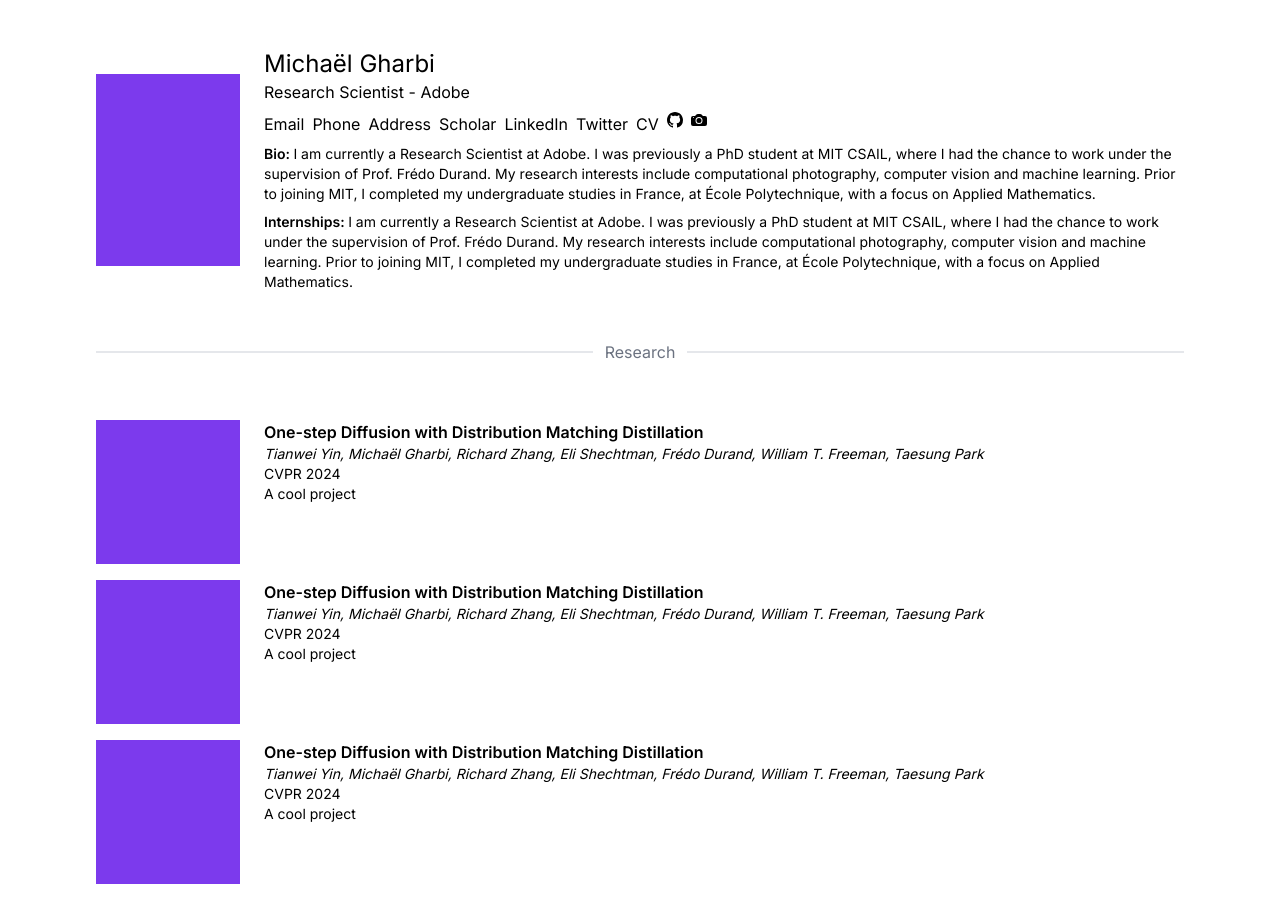
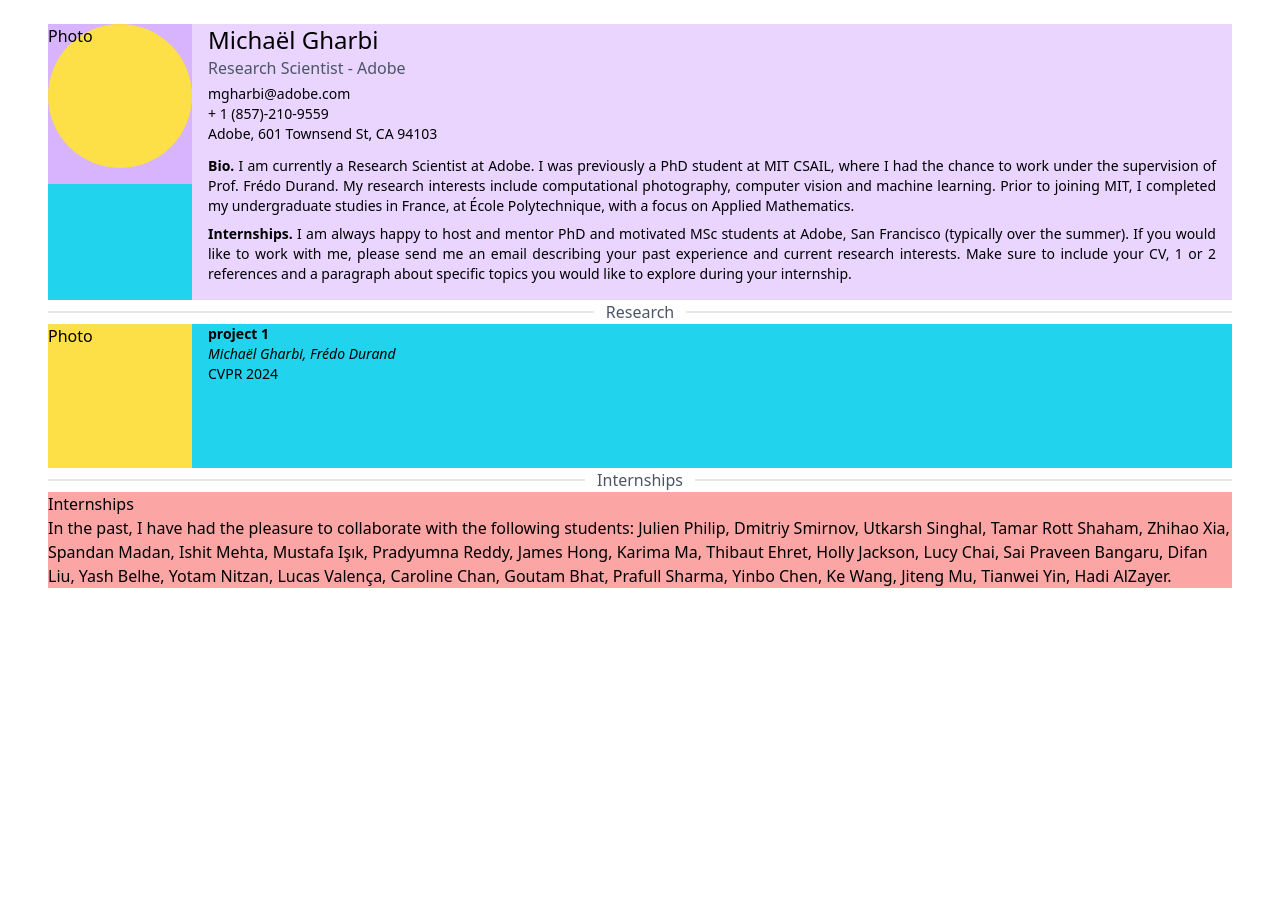
Before and after one commit to mgharbi/mgharbi.github.io, a Next.js app: page / in a window 1280 px wide. Shown: the top 922 px of the page. After the commit the page ends 800 px from the top, so only its background shows below. Built offline with nearby package versions, Linux system fonts and the light colour scheme.

Commit message:
adds mock elts

```diff
--- a/package.json
+++ b/package.json
@@ -11,9 +11,12 @@
   "dependencies": {
     "@emotion/react": "^11.11.3",
     "@emotion/styled": "^11.11.0",
+    "@fortawesome/fontawesome-svg-core": "^6.5.1",
+    "@fortawesome/free-brands-svg-icons": "^6.5.1",
+    "@fortawesome/free-solid-svg-icons": "^6.5.1",
+    "@fortawesome/react-fontawesome": "^0.2.0",
     "next": "14.1.0",
     "react": "^18",
-    "react-bootstrap-icons": "^1.10.3",
     "react-dom": "^18"
   },
   "devDependencies": {
--- a/src/app/page.tsx
+++ b/src/app/page.tsx
@@ -1,58 +1,139 @@
 import Image from "next/image";
 import Link from "next/link";
-
-import { Github, CameraFill } from "react-bootstrap-icons";
+import { FontAwesomeIcon } from '@fortawesome/react-fontawesome'
+import { faGoogleScholar, faGithub, faTwitter, faLinkedin } from '@fortawesome/free-brands-svg-icons'
+import { faCamera, faHouse, faFilePdf, faCodeBranch } from '@fortawesome/free-solid-svg-icons'
 
 
-function Project({name, description, authors, venue, year}) {
-  const authorList = authors.map((author, index) => {
+function Project({project}) {
+  const authorList = project.authors.map((author, index) => {
     // if (author == "Michaël Gharbi" ){
     //   author = <span className="font-semibold">{author}</span>;
     // }
-    if (index < authors.length - 1) {
+    if (index < project.authors.length - 1) {
       return author + ", ";
     }
     return author;
   }).join('');
 
   return (
-    <div className="flex flex-row py-2">
-      <Link href="">
-        <div className="w-36 h-36 relative bg-clip-border bg-violet-600"></div>
-      </Link>
-      <div className="ps-6">
-        <Link href="" className="hover:text-sky-500">
-          <h3 className="font-semibold">{name}</h3>
-        </Link>
-        <p className="italic text-sm">{authorList}</p>
-        <p className="text-sm">{venue} {year}</p>
-        <p className="text-sm">{description}</p>
+    <div className="flex bg-cyan-400">
+      <div className="flex-none bg-yellow-300 w-36 h-36">
+        Photo
+      </div>
+      <div className="ps-2 text-sm sm:px-4">
+        <h3 className="font-semibold">{project.title}</h3>
+        <p className="italic">{authorList}</p>
+        <p>{project.venue} {project.year}</p>
+        <ul className="flex space-x-4 sm:space-x-2 items-center pt-2">
+          { project.homepage ? (
+              <li className="w-6 sm:w-4">
+                <Link href={project.homepage} className="hover:text-sky-500">
+                  <FontAwesomeIcon icon={faHouse} fixedWidth listItem/>
+                </Link>
+              </li>
+            ) : null
+          }
+          { project.pdf ? (
+              <li className="w-6 sm:w-4">
+              <Link href="" className="hover:text-sky-500">
+                <FontAwesomeIcon icon={faFilePdf} fixedWidth listItem/>
+              </Link>
+              </li>
+            ) : null
+          }
+          { project.code ? (
+              <li className="w-6 sm:w-4">
+              <Link href="" className="hover:text-sky-500">
+                <FontAwesomeIcon icon={faGithub} fixedWidth listItem/>
+              </Link>
+              </li>
+            ) : null
+          }
+        </ul>
       </div>
     </div>
-  )
+  );
+}
+
+function Projects() {
+  let projects = [
+    {
+      "title": "project 1",
+      "authors": ["Michaël Gharbi", "Frédo Durand"],
+      "venue": "CVPR",
+      "year": "2024",
+      "homepage": "http",
+      "code": "http",
+      "pdf": "http",
+    }
+  ];
+  return (
+    <ul>
+      {
+        projects.map((project, index) => (
+          <li key={index}>
+            <Project project={project}/>
+          </li>
+        ))
+      }
+    </ul>
+  );
+}
+
+function SocialLinks() {
+  const links = [
+    ["https://scholar.google.com/citations?user=R6jgG94AAAAJ&hl=en", faGoogleScholar],
+    ["https://github.com/mgharbi", faGithub],
+    ["https://www.linkedin.com/in/michaelgharbi/", faLinkedin],
+    ["https://twitter.com/m_gharbi", faTwitter],
+    ["https://www.vernissage-indigenous.com/", faCamera],
+  ];
+  return (
+    <ul className="flex flex-row space-x-2 text-sm my-2 items-center">
+      {
+        links.map(([link, icon], index) => (
+          <li className="w-6 sm:w-5" key={index}>
+            <Link href={link} className="hover:text-sky-500">
+              <FontAwesomeIcon icon={icon} fixedWidth listItem/>
+            </Link>
+          </li>
+      ))
+      }
+    </ul>
+  );
+}
+
+function Divider({title}) {
+  return (
+    <div className="flex items-center">
+      <div className="flex-1 border-t-2 border-gray-200"></div>
+        <span className="px-3 text-gray-600">{title}</span>
+      <div className="flex-1 border-t-2 border-gray-200"></div>
+    </div>
+  );
 }
 
 export default function Home() {
   return (
-    <main className="flex flex-col px-24 py-12">
-      <div className="flex flex-row items-center">
-        <div className="top-0 shrink-0 w-36 h-48 relative bg-violet-600 "></div>
-        <div className="ps-6">
+    <main className="p-2 sm:p-6 lg:px-12 md:px-6 sm:px-6 font-sans">
+      <div className="flex flex-col sm:flex-row items-center sm:items-start bg-cyan-400">
+        <div className="bg-purple-300 flex flex-col items-center">
+          <div className="flex-none bg-yellow-300 w-36 h-36 rounded-full">
+            Photo
+          </div>
+          <SocialLinks/>
+        </div>
+        <div className="bg-purple-200 pt-2 pb-4 sm:pt-0 sm:px-4">
           <h1 className="text-2xl">Michaël Gharbi</h1>
-          <h3 className="">Research Scientist - Adobe</h3>
-          <ul className="flex flex-row pt-2">
-            <li className="pe-2">Email</li>
-            <li className="pe-2">Phone</li>
-            <li className="pe-2">Address</li>
-            <li className="pe-2">Scholar</li>
-            <li className="pe-2">LinkedIn</li>
-            <li className="pe-2">Twitter</li>
-            <li className="pe-2">CV</li>
-            <li className="pe-2"><Link href="https://github.com/mgharbi" className="hover:text-sky-500"><Github/></Link></li>
-            <li className="pe-2"><Link href="https://www.vernissage-indigenous.com/" className="hover:text-sky-500"><CameraFill/></Link></li>
+          <h3 className="text-gray-600">Research Scientist - Adobe</h3>
+          <ul className="flex flex-col my-1 text-sm items-start ">
+            <li><a href="mailto:mgharbi@adobe.com" className="hover:text-sky-500">mgharbi@adobe.com</a></li>
+            <li>+ 1 (857)-210-9559</li>
+            <li><Link href="https://goo.gl/maps/Dpp2mXCJHjpRxwHL9" className="hover:text-sky-500">Adobe, 601 Townsend St, CA 94103</Link></li>
           </ul>
-          <p className="pt-2 text-sm">
-            <span className="font-semibold">Bio: </span>
+          <p className="pt-2 text-sm text-justify">
+            <span className="font-semibold">Bio. </span>
             I am currently a Research Scientist at Adobe. I was previously a PhD
             student at MIT CSAIL, where I had the chance to work under the
             supervision of Prof. Frédo Durand. My research interests include
@@ -60,33 +141,33 @@ export default function Home() {
             to joining MIT, I completed my undergraduate studies in France, at
             École Polytechnique, with a focus on Applied Mathematics.
           </p>
-          <p className="pt-2 text-sm">
-            <span className="font-semibold">Internships: </span>
-            I am currently a Research Scientist at Adobe. I was previously a PhD
-            student at MIT CSAIL, where I had the chance to work under the
-            supervision of Prof. Frédo Durand. My research interests include
-            computational photography, computer vision and machine learning. Prior
-            to joining MIT, I completed my undergraduate studies in France, at
-            École Polytechnique, with a focus on Applied Mathematics.
+          <p className="pt-2 text-sm text-justify">
+            <span className="font-semibold">Internships. </span>
+            I am always happy to host and mentor PhD and motivated MSc students
+            at Adobe, San Francisco (typically over the summer). If you would
+            like to work with me, please send me an email describing your past
+            experience and current research interests. Make sure to include your
+            CV, 1 or 2 references and a paragraph about specific topics you
+            would like to explore during your internship.
           </p>
         </div>
       </div>
-      <div className="flex items-center py-12">
-        <div className="flex-1 border-t-2 border-gray-200"></div>
-          <span className="px-3 text-gray-500">Research</span>
-        <div className="flex-1 border-t-2 border-gray-200"></div>
+      <Divider title="Research"/>
+      <div className="bg-red-400">
+        <Projects/>
       </div>
-      <div className="flex flex-col items-start">
-        <Project name="One-step Diffusion with Distribution Matching Distillation" description="A cool project" authors={[
-          "Tianwei Yin", "Michaël Gharbi", "Richard Zhang", "Eli Shechtman", "Frédo Durand", "William T. Freeman", "Taesung Park"]} venue="CVPR" year="2024"/>
-      </div>
-      <div className="flex flex-col items-start">
-        <Project name="One-step Diffusion with Distribution Matching Distillation" description="A cool project" authors={[
-          "Tianwei Yin", "Michaël Gharbi", "Richard Zhang", "Eli Shechtman", "Frédo Durand", "William T. Freeman", "Taesung Park"]} venue="CVPR" year="2024"/>
-      </div>
-      <div className="flex flex-col items-start">
-        <Project name="One-step Diffusion with Distribution Matching Distillation" description="A cool project" authors={[
-          "Tianwei Yin", "Michaël Gharbi", "Richard Zhang", "Eli Shechtman", "Frédo Durand", "William T. Freeman", "Taesung Park"]} venue="CVPR" year="2024"/>
+      <Divider title="Internships"/>
+      <div className="bg-red-300">
+        <h3>Internships</h3>
+        <p>
+            In the past, I have had the pleasure to collaborate with the following
+            students: Julien Philip, Dmitriy Smirnov, Utkarsh Singhal, Tamar Rott Shaham,
+            Zhihao Xia, Spandan Madan, Ishit Mehta, Mustafa Işık, Pradyumna Reddy, James
+            Hong, Karima Ma, Thibaut Ehret, Holly Jackson, Lucy Chai, Sai Praveen Bangaru,
+            Difan Liu, Yash Belhe, Yotam Nitzan, Lucas Valença, Caroline Chan, Goutam
+            Bhat, Prafull Sharma, Yinbo Chen, Ke Wang, Jiteng Mu, Tianwei Yin, Hadi
+            AlZayer.
+        </p>
       </div>
     </main>
   );
```
Also changed, not shown: 1 other file (tests, documents, lock files or other folders).
